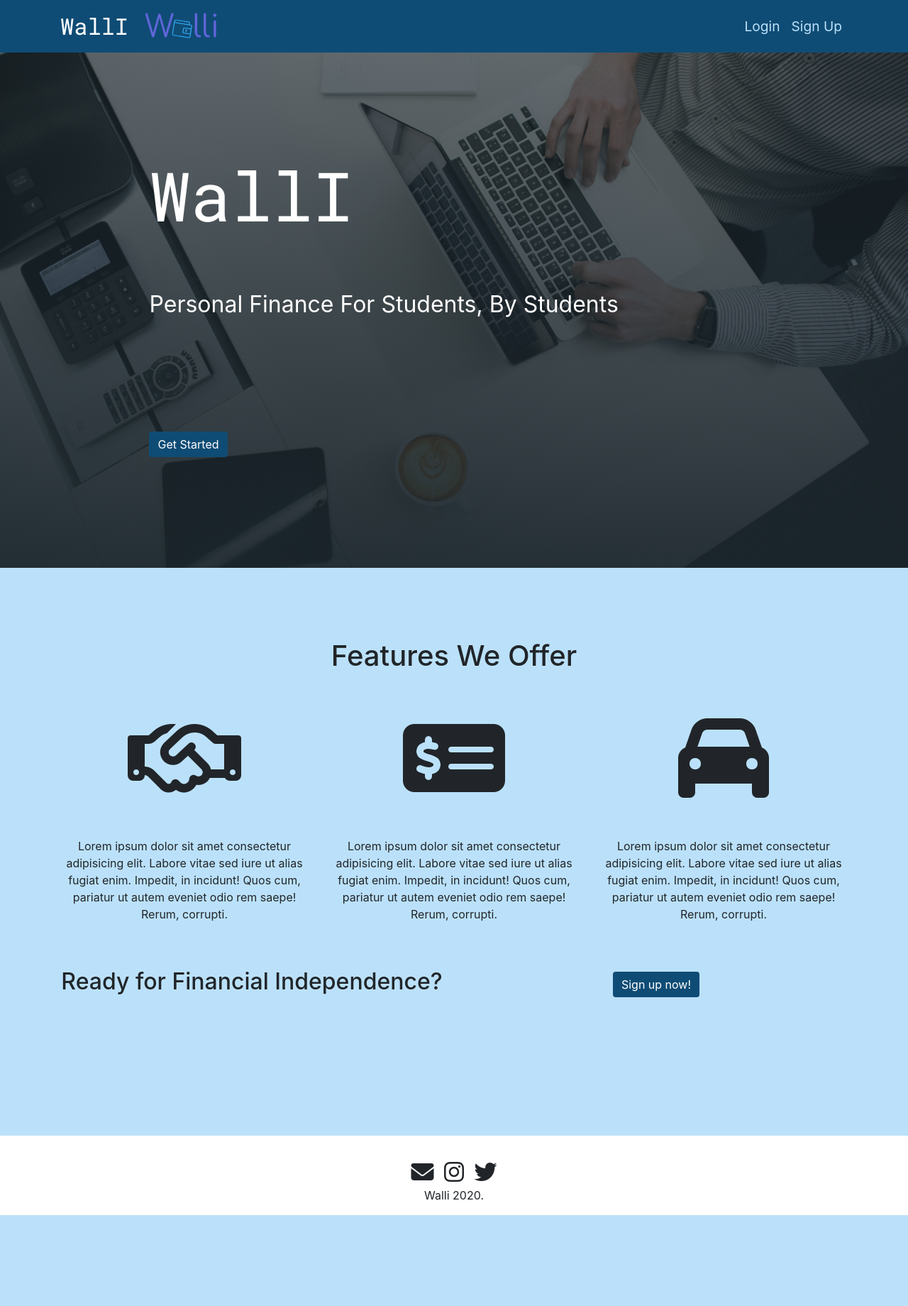
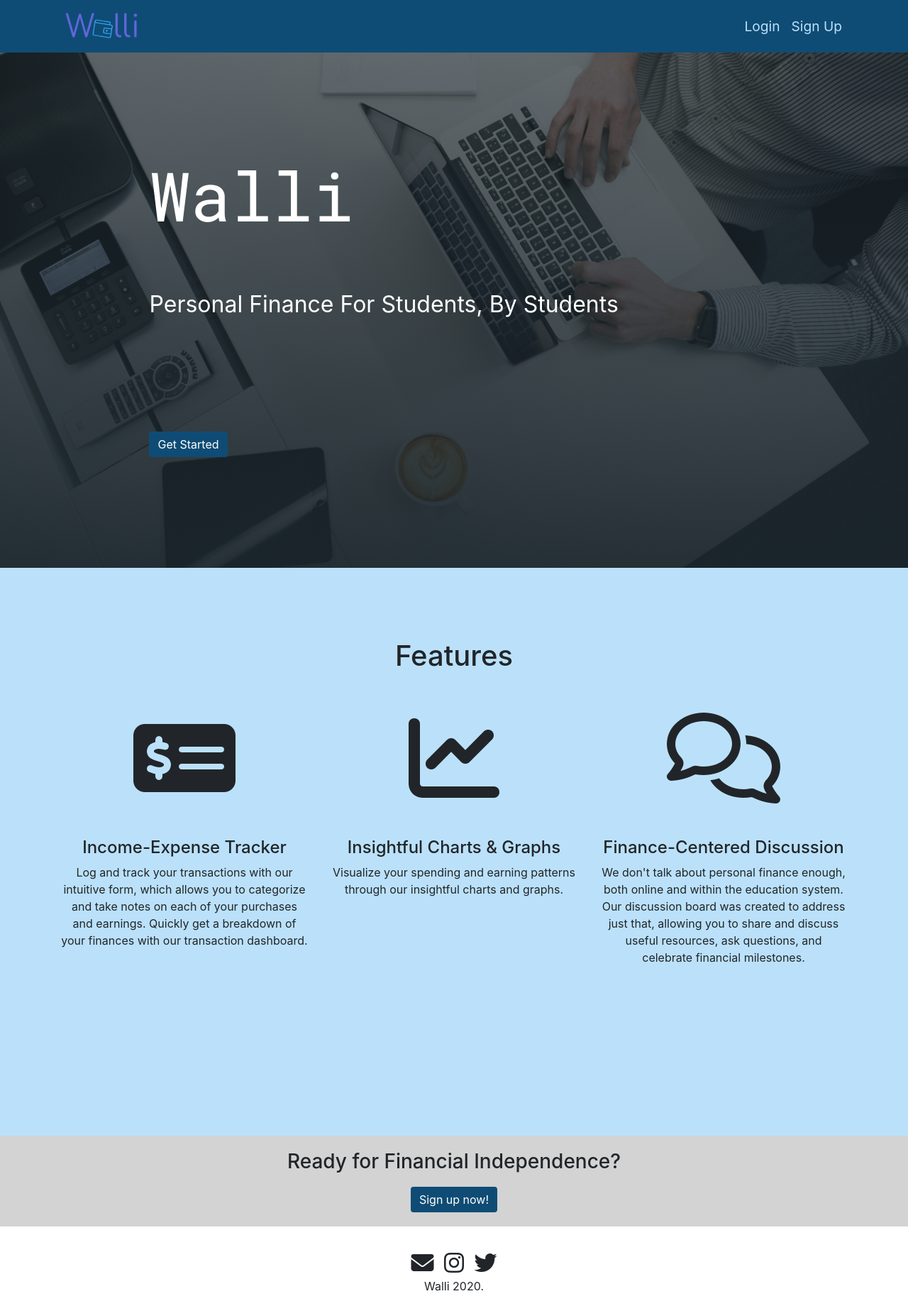
Before and after one commit to junghochoi/fintech-personal-finance-webapp, a Flask app: page / in a window 1280 px wide. Shown: the whole page at 71% size. Before the commit the page ends 1712 px from the top, so only its background shows below. Run offline with Flask 2, Linux system fonts and the light colour scheme; some libraries are stand-ins or nearby versions.

Commit message:
Added landing page content

```diff
--- a/static/css/index.css
+++ b/static/css/index.css
@@ -1,7 +1,5 @@
 .showcase{
     height: 100vh;
-
-
     display: grid;
     grid-template-columns: repeat(5, 1fr);
     grid-gap: 10px;
@@ -63,6 +61,7 @@
     min-height: 100vh;
     padding: -30px;
     background-color: #bbe1fa;
+    padding-bottom: 30px;
 }
 
 .icon-background{
@@ -86,3 +85,13 @@
     min-height: 20vh;
     background-color:#0f4c75;
 }
+
+.fin-ind {
+    background-color: lightgray;
+    padding: 20px;
+    text-align: center;
+}
+
+.btn-sun {
+    margin-top: 10px;
+}
--- a/templates/index.html
+++ b/templates/index.html
@@ -2,7 +2,7 @@
 {% block content %}
 <div class="fixed-navbar-spacing"></div>
 <div class="showcase">
-    <div class="title logo-font">WallI</div>
+    <div class="title logo-font">Walli</div>
 
 
     <div class="blurb">Personal Finance For Students, By Students</em></div>
@@ -11,43 +11,45 @@
 
 
 <div id="info"class="fixed-navbar-spacing">
-    <h1 class="text-center">Features We Offer</h1>
+    <h1 class="text-center">Features</h1>
     <div class="container">
 
     <div class="row">
 
         <div class="col-12 col-lg-4">
             <div class="feature">
-                <i class="far fa-handshake"></i>
-                <p>Lorem ipsum dolor sit amet consectetur adipisicing elit. Labore vitae sed iure ut alias fugiat enim. Impedit, in incidunt! Quos cum, pariatur ut autem eveniet odio rem saepe! Rerum, corrupti.</p>
+                <i class="fas fa-money-check-alt"></i>
+                <h4 class="feature-title">Income-Expense Tracker</h4>
+                <p>Log and track your transactions with our intuitive form, which allows you to categorize and take notes on each of your purchases and earnings. Quickly get a breakdown of your
+                    finances with our transaction dashboard.
+                </p>
             </div>
         </div>
 
         <div class="col-12 col-lg-4">
             <div class="feature">
-                <i class="fas fa-money-check-alt"></i>
-                <p>Lorem ipsum dolor sit amet consectetur adipisicing elit. Labore vitae sed iure ut alias fugiat enim. Impedit, in incidunt! Quos cum, pariatur ut autem eveniet odio rem saepe! Rerum, corrupti.</p>
+                <i class="fas fa-chart-line"></i>
+                <h4 class="feature-title">Insightful Charts & Graphs</h4>
+                <p>Visualize your spending and earning patterns through our insightful charts and graphs.</p>
             </div>
 
         </div>
 
         <div class="col-12 col-lg-4">
             <div class="feature">
-                <i class="fa fa-car"></i>
-                <p>Lorem ipsum dolor sit amet consectetur adipisicing elit. Labore vitae sed iure ut alias fugiat enim. Impedit, in incidunt! Quos cum, pariatur ut autem eveniet odio rem saepe! Rerum, corrupti.</p>
+                <i class="far fa-comments"></i>
+                <h4 class="feature-title">Finance-Centered Discussion</h4>
+                <p>We don't talk about personal finance enough, both online and within the education system. Our discussion board was created to address just that, allowing you to share and discuss useful resources, ask questions, and celebrate financial milestones.</p>
             </div>
         </div>
     </div>
+</div>
 
+</div>
 
-
-    <div class="row mt-5 text-center">
-        <div class="col-12 col-sm-6 my-auto"><h2>Ready for Financial Independence?</h2></div>
-        <div class="col-12 col-sm-6 my-auto"><a class="btn btn-primary" href="/signup">Sign up now!</a></div>
-    </div>
-    </div>
-
-
+<div class='fin-ind'>
+    <h3>Ready for Financial Independence?</h3>
+    <a class="btn btn-primary btn-sun" href="/signup">Sign up now!</a>
 </div>
 
 
@@ -58,4 +60,6 @@
 
 
 
+
+
 {% endblock %}
--- a/templates/layout.html
+++ b/templates/layout.html
@@ -32,11 +32,10 @@
         <nav class="navbar fixed-top navbar-expand-md navbar-dark bg-dark">
             <div class="container">
                 {% if session %}
-                    <a class="navbar-brand" href="/home">WallI</a>
+                    <a class="navbar-brand" href="/home"><img class="logo" src="/static/img/logo.png"></img></a>
                 {% else %}
-                    <a class="navbar-brand" href="/">WallI</a>
+                    <a class="navbar-brand" href="/"><img class="logo" src="/static/img/logo.png"></img></a>
                 {% endif %}
-                <a class="navbar-brand" href="/index"><img class="logo" src="/static/img/logo.png"></img></a>
                 <button class="navbar-toggler" type="button" data-toggle="collapse" data-target="#navbarSupportedContent" aria-controls="navbarSupportedContent" aria-expanded="false" aria-label="Toggle navigation">
                     <span class="navbar-toggler-icon"></span>
                 </button>
```
